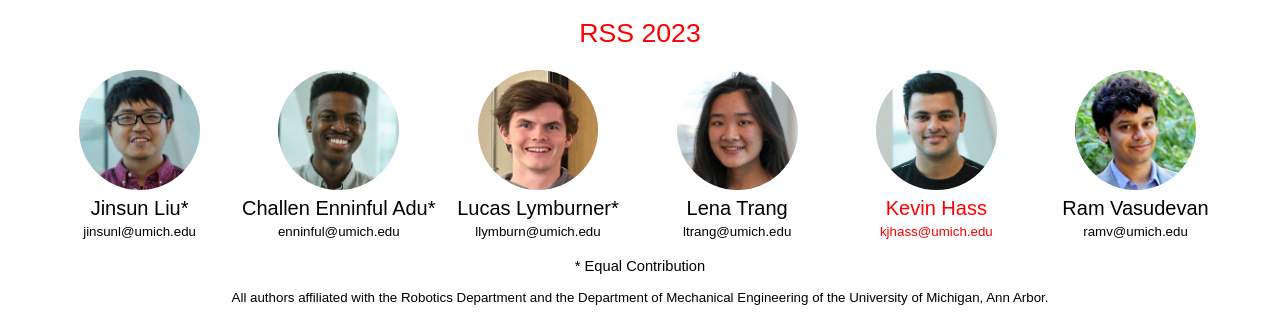
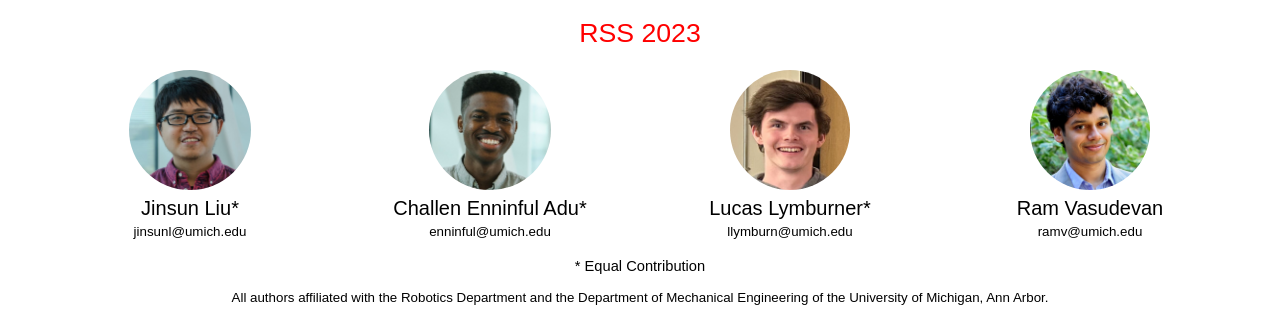
Before and after one commit to llymburn512/diam-website, a plain HTML site: page index.html in a window 1280 px wide. Shown: the part 177-489 px from the top of the page. Drawn offline with Linux system fonts and the light colour scheme.

Commit message:
Remove unused images, resize author field

```diff
--- a/index.html
+++ b/index.html
@@ -3,7 +3,8 @@
 <html lang="en-US">
 <head>
 	<meta charset="UTF-8">
-	<title>RADIUS: Risk-Aware, real-time trajectory Design In Uncertain Scenarios</title>
+  <!-- TODO -->
+	<title>DIAMETER: RADIUS 2.0</title>
 	<meta name="description" content="A Real-Time Reachability-based Motion Planning Algorithm for Risk-Aware Motion Planning in Uncertain Environments.">
     <style>
         .title{
@@ -159,28 +160,16 @@
         <h1 class="subtitle" style="margin-bottom: 16pt; color: red">RSS 2023</h1>
 
         <div class="row" style="max-width: 1200px; height: 80pt">
-
-            <!-- <div class="col" style="width: 50%; line-height: 50pt;">
-                <a href="https://arxiv.org/pdf/2302.07933.pdf">
-                    <img src="./web_elements/test_thumb.jpeg" height="25pt" />
-                </a>
-            </div> -->
-            <div class="col" style="width: 16.6%; line-height: 50pt;">
+            <div class="col" style="width: 25%; line-height: 50pt;">
                 <img src="./web_elements/jinsun_web.png" alt style="border-radius: 50%; "height="120pt" />
             </div>
-            <div class="col" style="width: 16.6%; line-height: 50pt;">
+            <div class="col" style="width: 25%; line-height: 50pt;">
                 <img src="./web_elements/challen_web.png" alt style="border-radius: 50%;" height="120pt" />
             </div>
-            <div class="col" style="width: 16.6%; line-height: 50pt;">
+            <div class="col" style="width: 25%; line-height: 50pt;">
                 <img src="./web_elements/lucaslym_web.png" alt style="border-radius: 50%;" height="120pt" />
             </div>
-            <div class="col" style="width: 16.6%; line-height: 50pt;">
-                <img src="./web_elements/Lena_web.png" alt style="border-radius: 50%;" height="120pt" />
-            </div>
-            <div class="col" style="width: 16.6%; line-height: 50pt;">
-                <img src="./web_elements/vishrut_web.png" alt style="border-radius: 50%;" height="120pt" />
-            </div>
-            <div class="col" style="width: 16.6%; line-height: 50pt;">
+            <div class="col" style="width: 25%; line-height: 50pt;">
                 <img src="./web_elements/ramv_web.png" alt style="border-radius: 50%;" height="120pt" />
             </div>
 
@@ -188,43 +177,31 @@
 
         <!-- Author name-->
         <div class="row" style = "max-width: 1200px;">
-            <div class="col" style="font-weight: 200; width: 16.6%">
+            <div class="col" style="font-weight: 200; width: 25%">
                 <p>Jinsun Liu*</p>
             </div>
-            <div class="col" style="font-weight: 200; width: 16.6%">
+            <div class="col" style="font-weight: 200; width: 25%">
                 <p>Challen Enninful Adu*</p>
             </div>
-            <div class="col" style="font-weight: 200; width: 16.6%">
+            <div class="col" style="font-weight: 200; width: 25%">
                 <p>Lucas Lymburner*</p>
             </div>
-            <div class="col" style="font-weight: 200; width: 16.6%">
-                <p>Lena Trang</p>
-            </div>
-            <div class="col" style="font-weight: 200; width: 16.6%; color: red">
-                <p>Kevin Hass</p>
-            </div>
-            <div class="col" style="font-weight: 200; width: 16.6%">
+            <div class="col" style="font-weight: 200; width: 25%">
                 <p>Ram Vasudevan</p>
             </div>
         </div>
         <!-- Mailbox -->
         <div class="row" style = "max-width: 1200px;">
-            <div class="col", style="font-size:10pt; width: 16.6%">
+            <div class="col", style="font-size:10pt; width: 25%">
                 <p>jinsunl@umich.edu</p>
             </div>
-            <div class="col", style="font-size:10pt; width: 16.6%">
+            <div class="col", style="font-size:10pt; width: 25%">
                 <p>enninful@umich.edu</p>
             </div>
-            <div class="col", style="font-size:10pt; width: 16.6%">
+            <div class="col", style="font-size:10pt; width: 25%">
                 <p>llymburn@umich.edu</p>
             </div>
-            <div class="col", style="font-size:10pt; width: 16.6%">
-                <p>ltrang@umich.edu</p>
-            </div>
-            <div class="col", style="font-size:10pt; width: 16.6%; color: red">
-                <p>kjhass@umich.edu</p>
-            </div>
-            <div class="col", style="font-size:10pt; width: 16.6%">
+            <div class="col", style="font-size:10pt; width: 25%">
                 <p>ramv@umich.edu</p>
             </div>
         </div>
```
